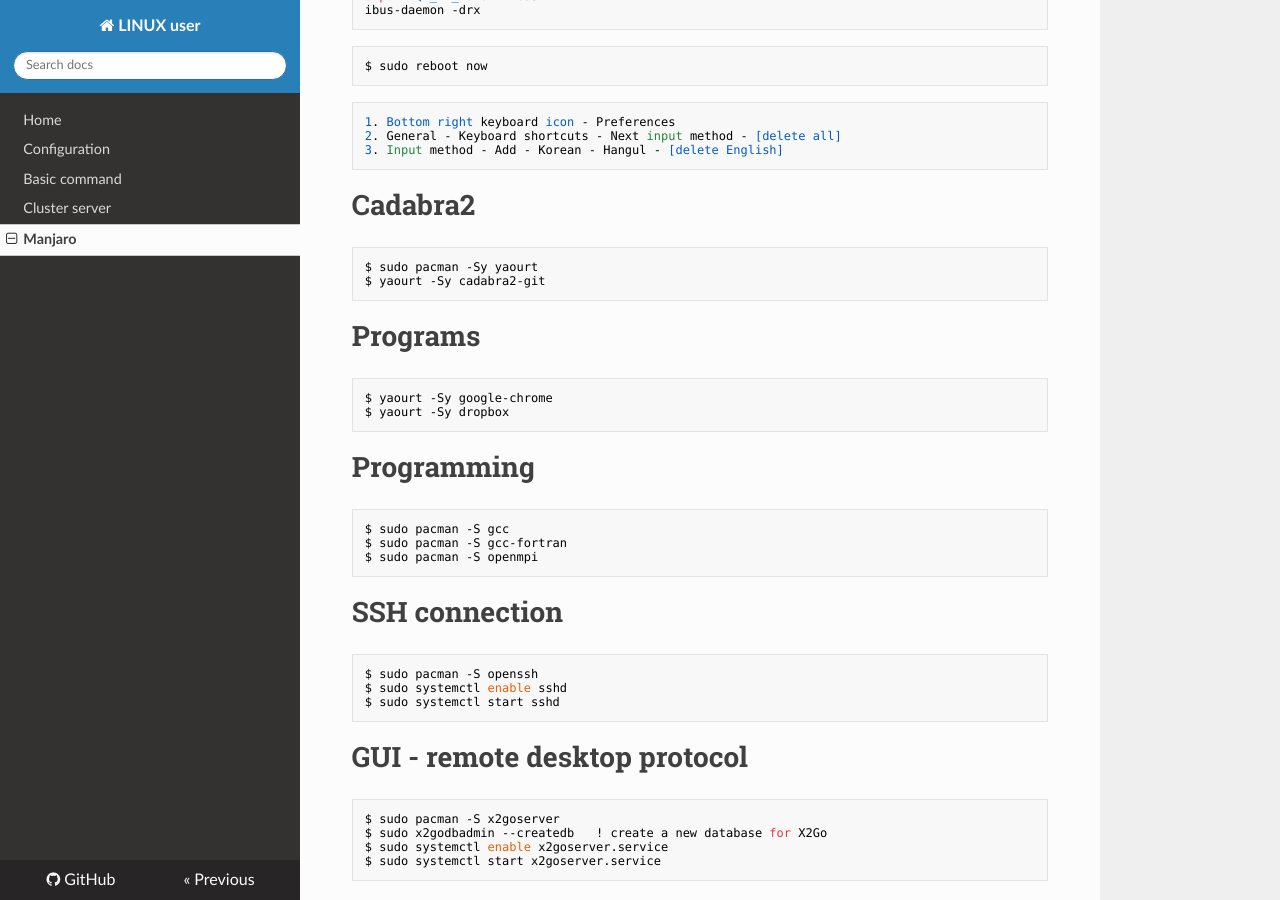
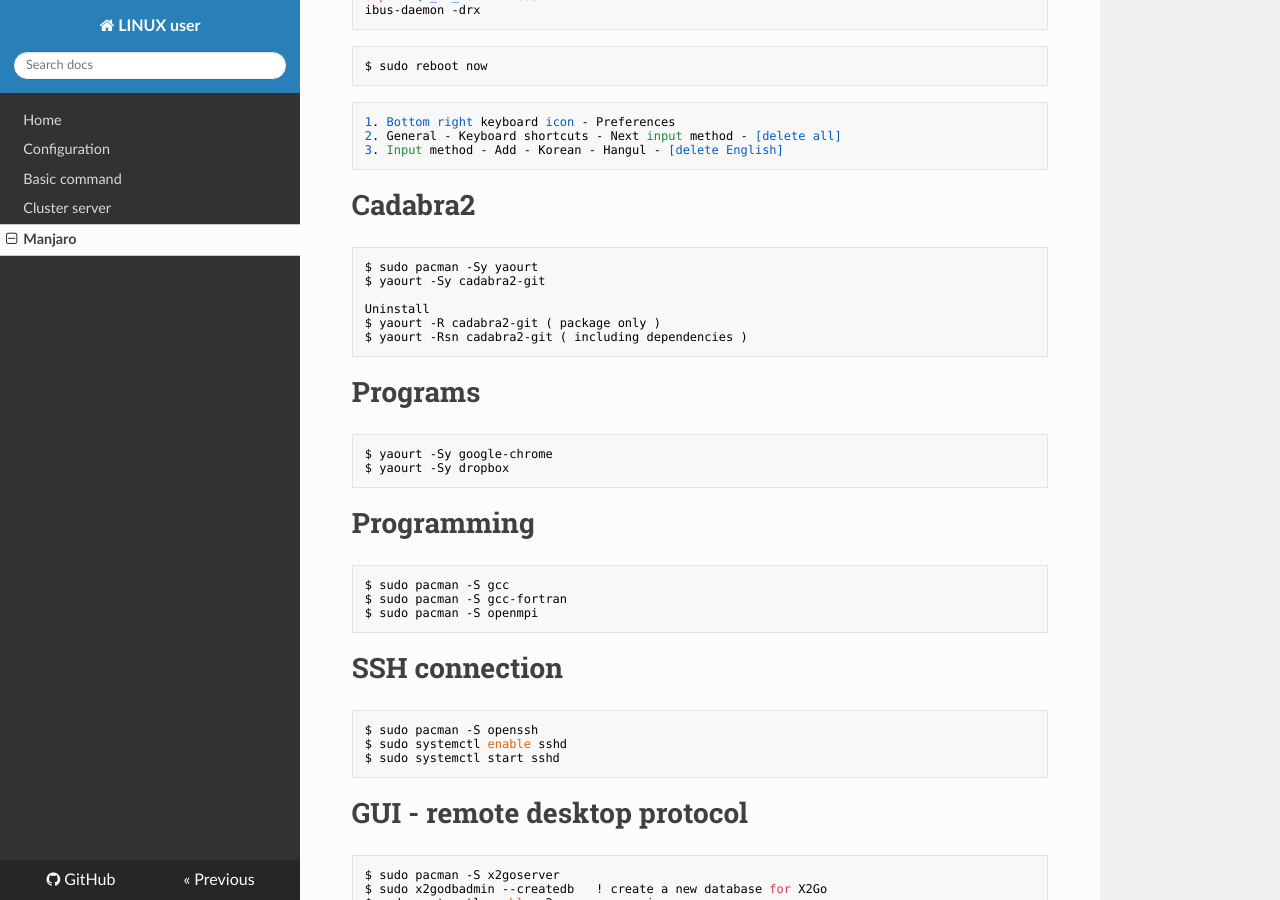
Before and after one commit to WonyoungCho/LINUX, an MkDocs documentation site: the page built from docs/manjaro_conf.md, in a window 1280 px wide and 900 px high, scrolled down 508 px. Built offline with MkDocs 1.6.1, drawn with Linux system fonts in a browser that asks for light colours; nearby versions of some CDN libraries; old or Windows-style settings are respelled for this version of MkDocs.

Commit message:
Update manjaro_conf.md

````diff
--- a/docs/manjaro_conf.md
+++ b/docs/manjaro_conf.md
@@ -30,6 +30,10 @@ $ sudo reboot now
 ```sh
 $ sudo pacman -Sy yaourt
 $ yaourt -Sy cadabra2-git
+
+Uninstall
+$ yaourt -R cadabra2-git ( package only )
+$ yaourt -Rsn cadabra2-git ( including dependencies )
 ```
 
 # Programs
````
